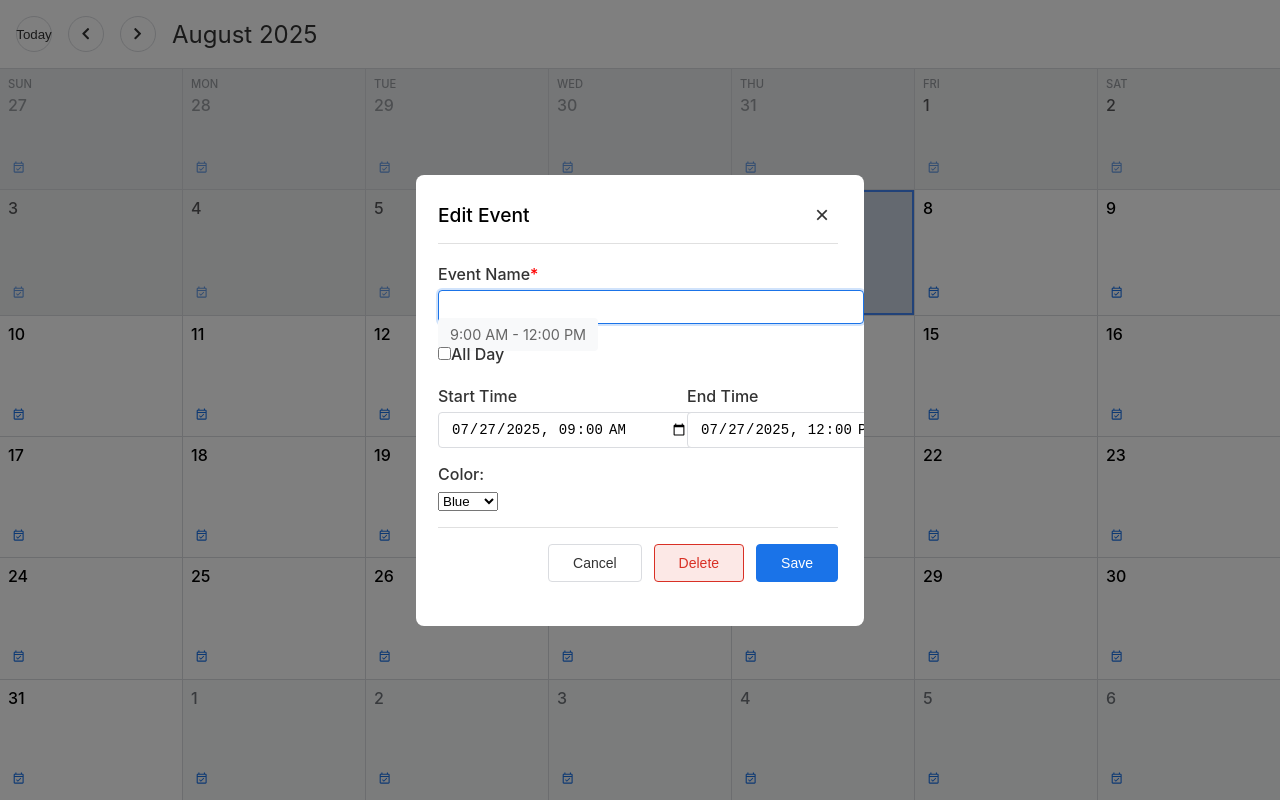
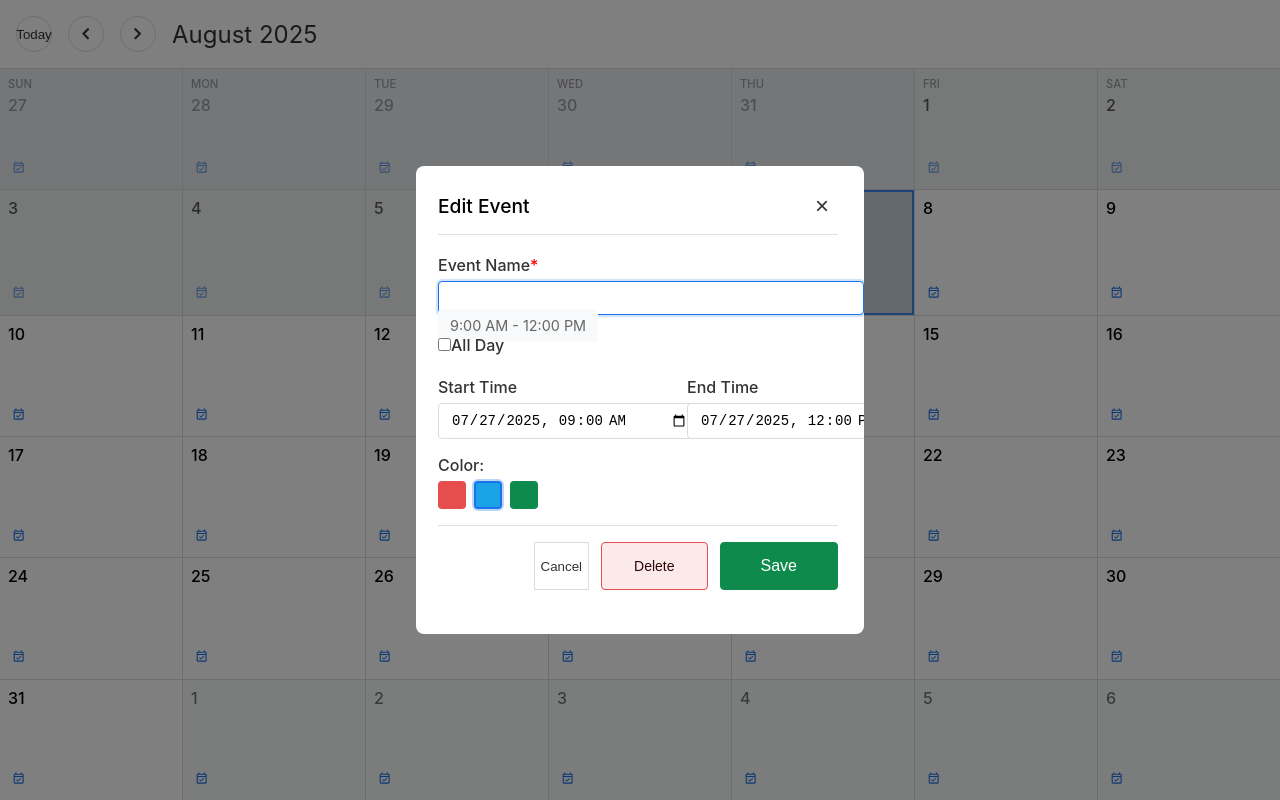
Before and after one commit to SantiagoYanezFerreiro/google-calendar-clone, a React (Vite) app: page / in a window 1280 px wide. Both pictures are taken after a click on the button 18 px from the left and 169 px from the top of the page. Built offline with nearby package versions, Linux system fonts and the light colour scheme.

Commit message:
ammended add event UI to match requirements

```diff
--- a/src/components/EventModal.tsx
+++ b/src/components/EventModal.tsx
@@ -310,17 +310,56 @@ const EventModal: React.FC<EventModalProps> = ({
           </div>
 
           <div className="form-field">
-            <label htmlFor="color">Color:</label>
-            <select
-              id="color"
-              name="color"
-              value={eventData.color}
-              onChange={handleChange}
-            >
-              <option value="hsl(0, 75%, 60%)">Red</option>
-              <option value="hsl(200, 80%, 50%)">Blue</option>
-              <option value="hsl(150, 80%, 30%)">Green</option>
-            </select>
+            <label>Color:</label>
+            <div className="color-picker">
+              <div className="color-options">
+                <div
+                  className={`color-option ${
+                    eventData.color === "hsl(0, 75%, 60%)" ? "selected" : ""
+                  }`}
+                  style={{ backgroundColor: "hsl(0, 75%, 60%)" }}
+                  onClick={() =>
+                    setEventData((prev) => ({
+                      ...prev,
+                      color: "hsl(0, 75%, 60%)",
+                    }))
+                  }
+                  role="button"
+                  tabIndex={0}
+                  aria-label="Red color"
+                />
+                <div
+                  className={`color-option ${
+                    eventData.color === "hsl(200, 80%, 50%)" ? "selected" : ""
+                  }`}
+                  style={{ backgroundColor: "hsl(200, 80%, 50%)" }}
+                  onClick={() =>
+                    setEventData((prev) => ({
+                      ...prev,
+                      color: "hsl(200, 80%, 50%)",
+                    }))
+                  }
+                  role="button"
+                  tabIndex={0}
+                  aria-label="Blue color"
+                />
+                <div
+                  className={`color-option ${
+                    eventData.color === "hsl(150, 80%, 30%)" ? "selected" : ""
+                  }`}
+                  style={{ backgroundColor: "hsl(150, 80%, 30%)" }}
+                  onClick={() =>
+                    setEventData((prev) => ({
+                      ...prev,
+                      color: "hsl(150, 80%, 30%)",
+                    }))
+                  }
+                  role="button"
+                  tabIndex={0}
+                  aria-label="Green color"
+                />
+              </div>
+            </div>
           </div>
 
           {error && (
--- a/src/styles.css
+++ b/src/styles.css
@@ -314,9 +314,9 @@ button:hover {
 }
 
 .color-option {
-  width: 32px;
-  height: 32px;
-  border-radius: 50%;
+  width: 24px;
+  height: 24px;
+  border-radius: 4px; /* Square with rounded corners */
   border: 2px solid transparent;
   cursor: pointer;
   transition: border-color 0.2s ease;
@@ -340,10 +340,9 @@ button:hover {
   border-top: 1px solid #e0e0e0;
 }
 
-.btn-secondary,
 .btn-delete,
 .btn-primary {
-  padding: 10px 24px;
+  padding: 12px 32px; /* Bigger buttons */
   border-radius: 4px;
   font-size: 14px;
   font-weight: 500;
@@ -352,34 +351,26 @@ button:hover {
   transition: all 0.2s ease;
 }
 
-.btn-secondary {
-  background: white;
-  color: #333;
-  border-color: #dadce0;
-}
-
-.btn-secondary:hover {
-  background: #f1f3f4;
-}
-
 .btn-delete {
-  background: #fce8e6;
-  color: #d93025;
-  border-color: #d93025;
+  background: hsl(0, 75%, 95%);
+  color: hsl(0, 75%, 10%);
+  border-color: hsl(0, 75%, 60%);
 }
 
 .btn-delete:hover {
-  background: #fad2cf;
+  background: hsl(0, 75%, 90%);
 }
 
 .btn-primary {
-  background: #1a73e8;
+  background: hsl(150, 80%, 30%); /* Green color as per requirements */
   color: white;
-  border-color: #1a73e8;
+  border-color: hsl(150, 80%, 30%);
+  font-size: 16px; /* Bigger text */
+  padding: 14px 40px; /* Even bigger for Add button */
 }
 
 .btn-primary:hover {
-  background: #1557b0;
+  background: hsl(150, 80%, 25%);
 }
 
 .btn-primary:disabled {
```
